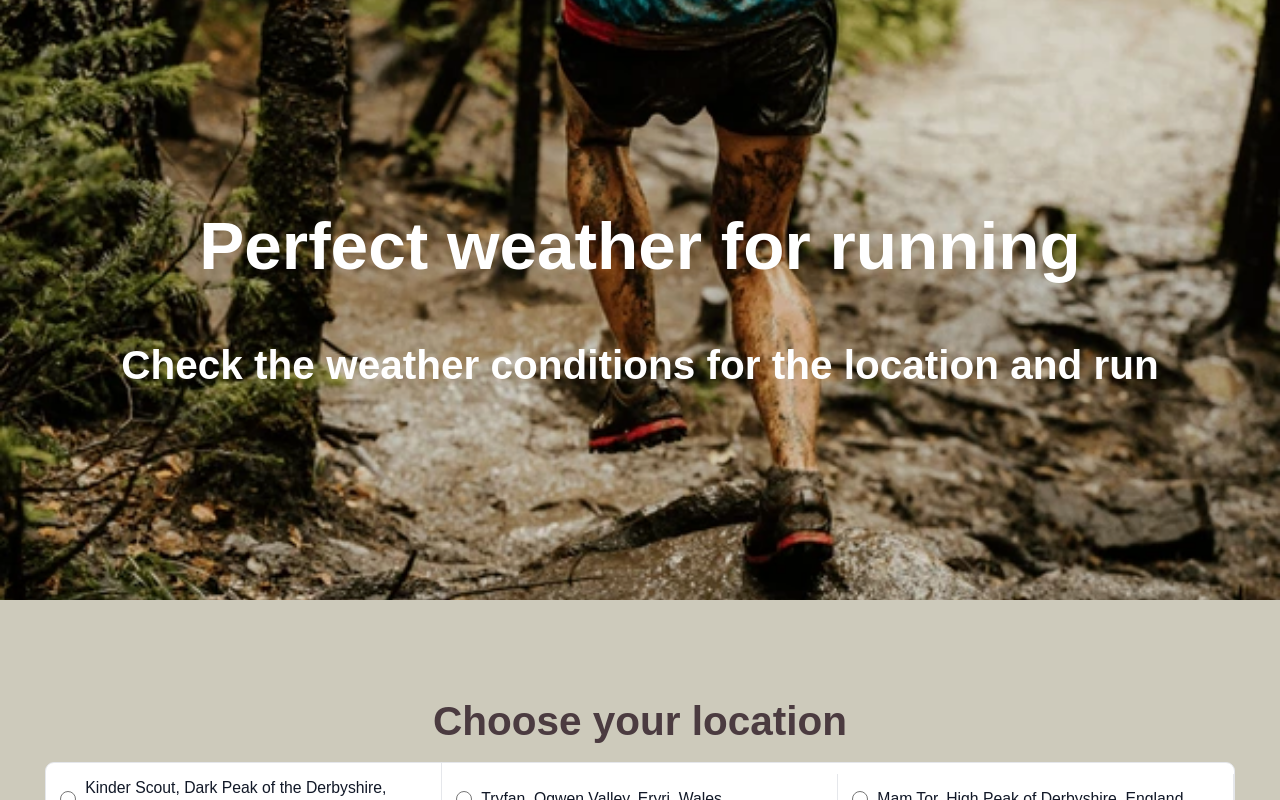
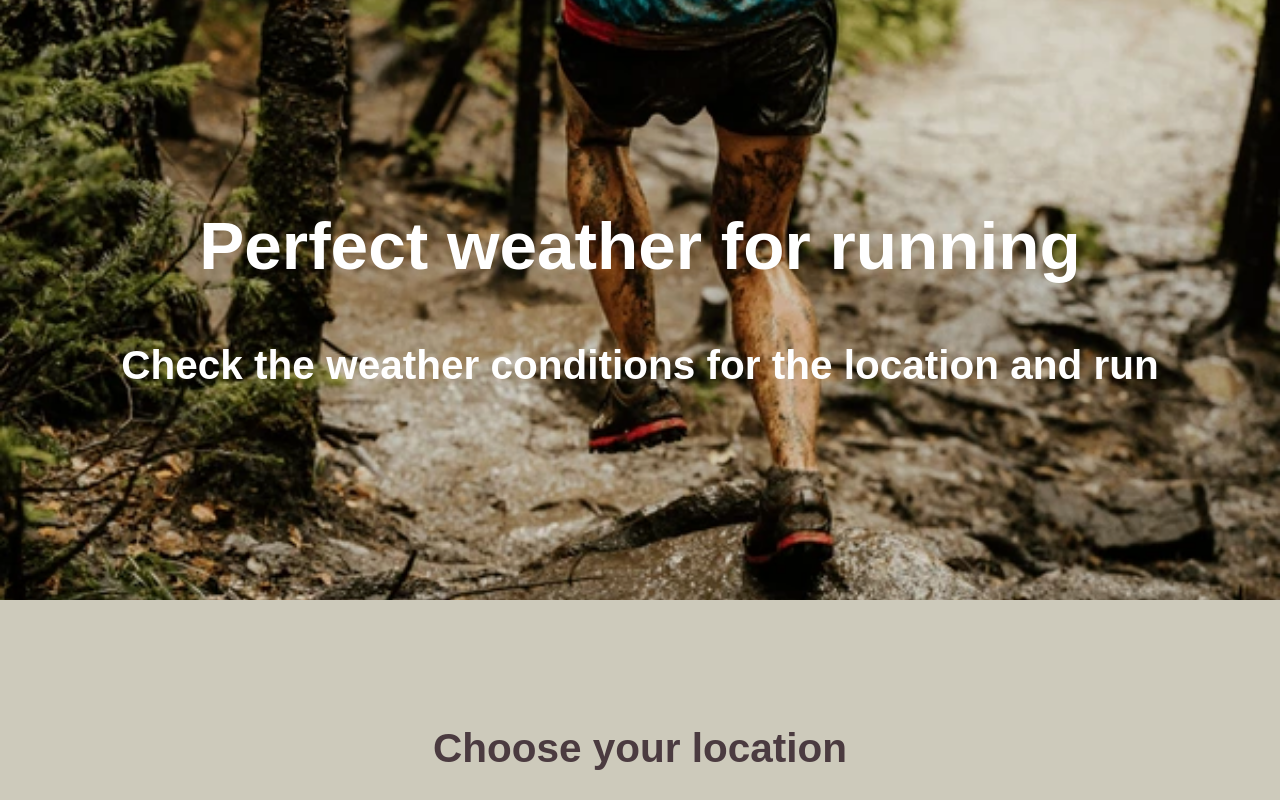
Before and after one commit to magdalenajadach/weather, a Next.js app: page / in a window 1280 px wide. Shown: the top 800 px of the page. Built offline with nearby package versions, Linux system fonts and the light colour scheme; no server answers.

Commit message:
Bump padding between sections

```diff
--- a/src/components/Search/Search.tsx
+++ b/src/components/Search/Search.tsx
@@ -39,7 +39,7 @@ export default function Search() {
 
   return (
     <div className="md:flex flex-col w-full items-center justify-center sm:p-10">
-      <h3 className="text-4xl text-van-dyke font-semibold flex w-full items-center justify-center p-4">Choose your location</h3>
+      <h3 className="text-4xl text-van-dyke font-semibold flex w-full sm:p-10 items-center justify-center p-4">Choose your location</h3>
       <ul className="items-center w-full text-sm font-medium text-gray-900 bg-white border border-gray-200 rounded-lg sm:flex dark:bg-gray-700 dark:border-gray-600 dark:text-white">
         <li className="w-full border-b border-gray-200 sm:border-b-0 sm:border-r dark:border-gray-600">
           <div className="flex items-center ps-3">
```
